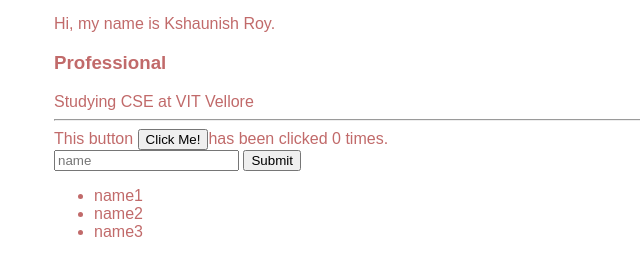
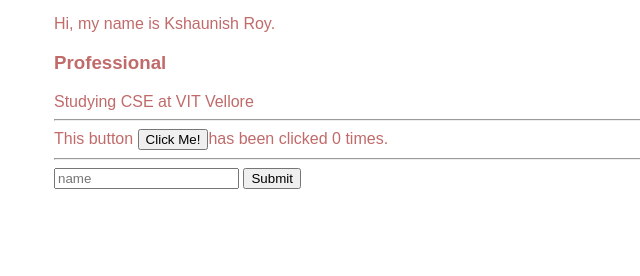
Before and after one commit to Kshaunish/imad-app, a website: page ui/index.html in a window 1280 px wide. Shown: the part 308-584 px from the top of the page, without its empty margins (186-826 px from the left). Drawn offline with Linux system fonts and the light colour scheme.

Commit message:
[imad-console] Updates ui/index.html

```diff
--- a/ui/index.html
+++ b/ui/index.html
@@ -19,13 +19,10 @@
             <hr/>
             <div class="footer">
                 This button <button id="counter">Click Me!</button>has been clicked <span id="count">0</span> times.
-                <br/>
+                <hr/>
                 <input type="text" id="name" placeholder="name"</input>
-                <input type="submit" value=Submit></input>
-                <ul>
-                    <li>name1</li>
-                    <li>name2</li>
-                    <li>name3</li>
+                <input type="submit" value="Submit" id="submit_btn"></input>
+                <ul id="namelist">
                 </ul>
             </div>
         </div>
```
